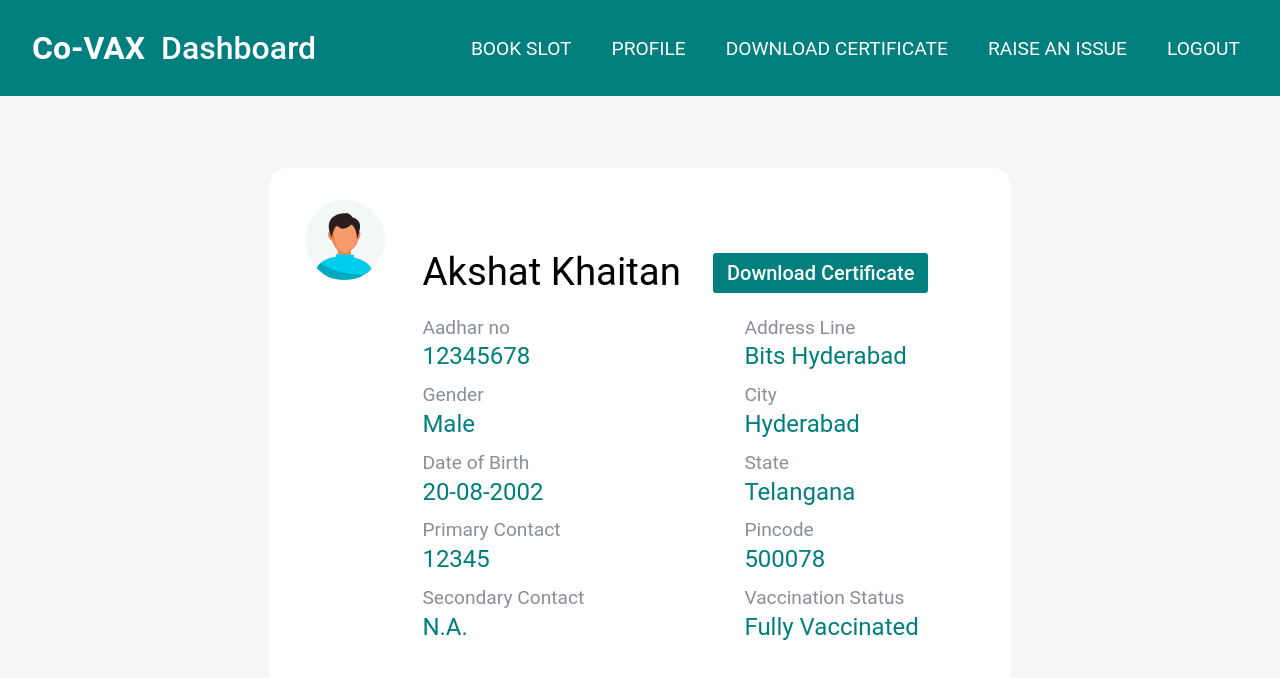
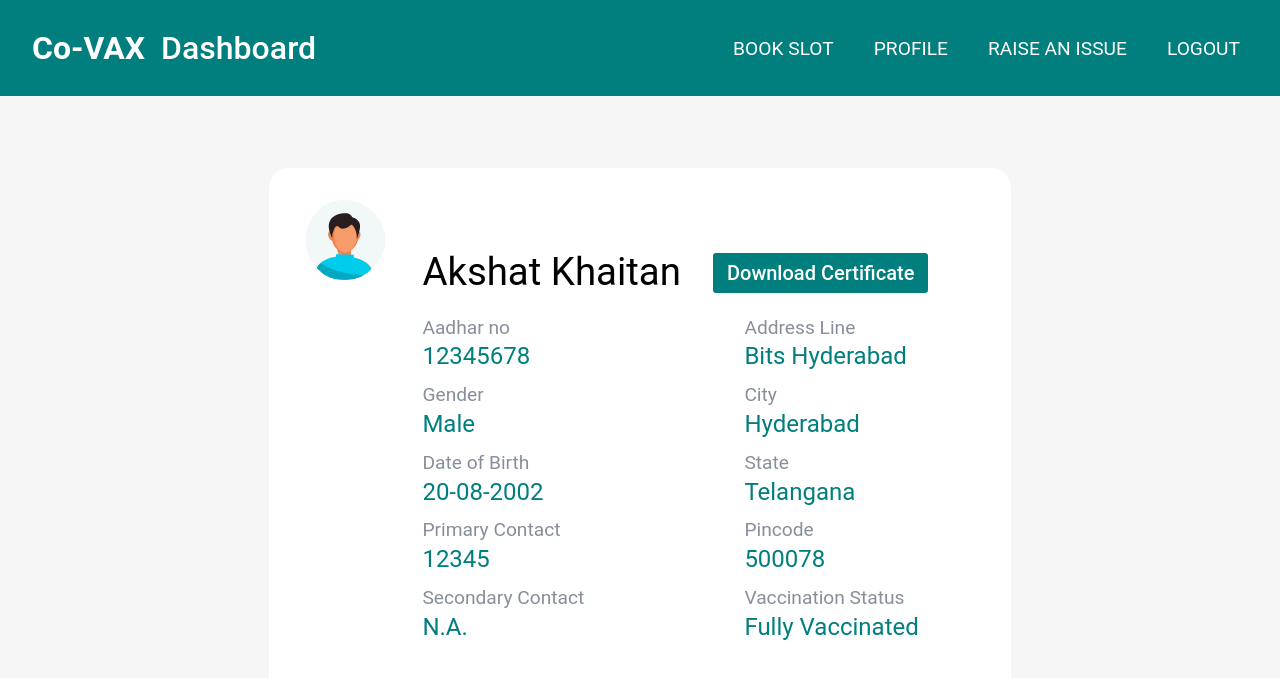
Before and after one commit to dhan-ush/Co-VAX, a React (Create React App) app in the folder client/: page /dash in a window 1280 px wide. Shown: the top 678 px of the page. Built offline with nearby package versions, Linux system fonts and the light colour scheme; the HTML template or start-up script is replaced by a standard one.

Commit message:
userDash navbar modified

```diff
--- a/client/src/components/UserDash.js
+++ b/client/src/components/UserDash.js
@@ -30,11 +30,6 @@ function UserDash() {
                         </div>
                         <div className={st.logout}>
                             <button onClick={ () => setIssue(3)
-                            }
-                            className={st.linkk}>Download Certificate</button>
-                        </div>
-                        <div className={st.logout}>
-                            <button onClick={ () => setIssue(4)
                             }className={st.linkk}>Raise an Issue</button>
                         </div>
                         <div className={st.logout}>
@@ -46,7 +41,6 @@ function UserDash() {
                         {
                             issue==1?<BookSlot/>:
                             issue==2?<Profile/>:
-                            issue==3?<DownloadCerti/>:
                             <RaiseIssue/>
                         }
             </div>
```
